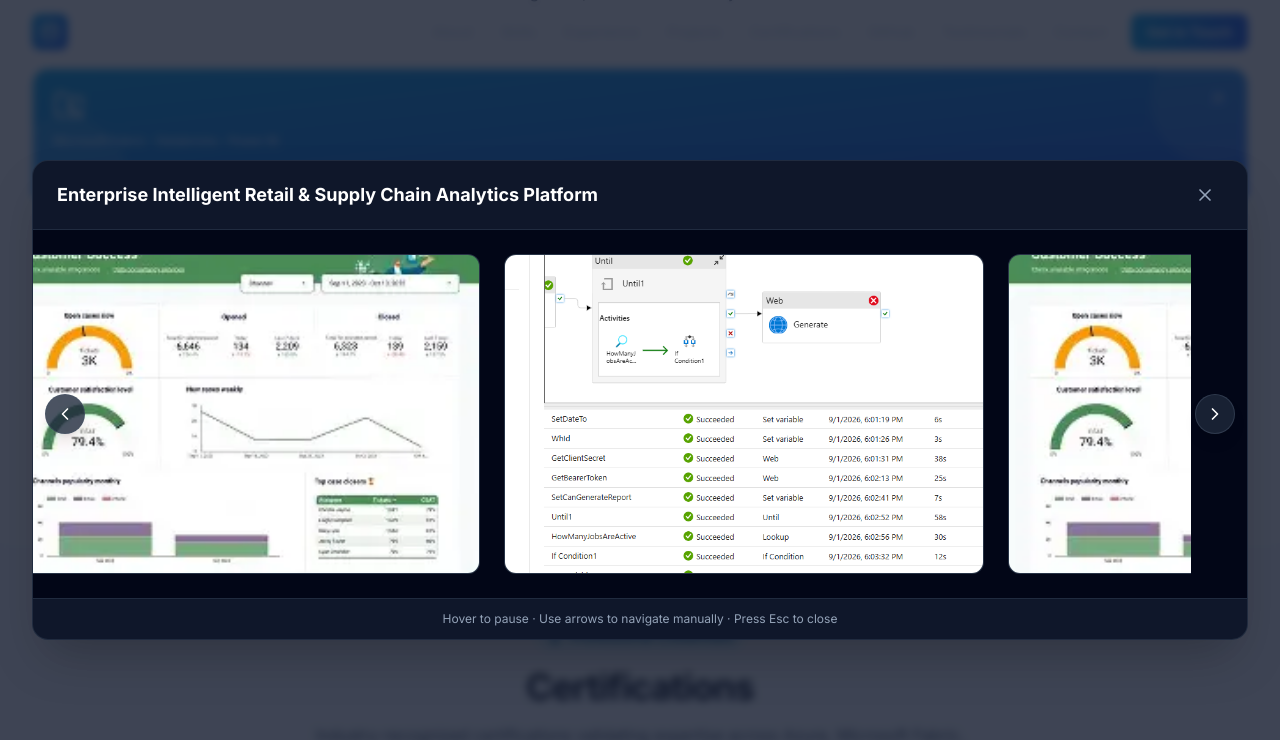
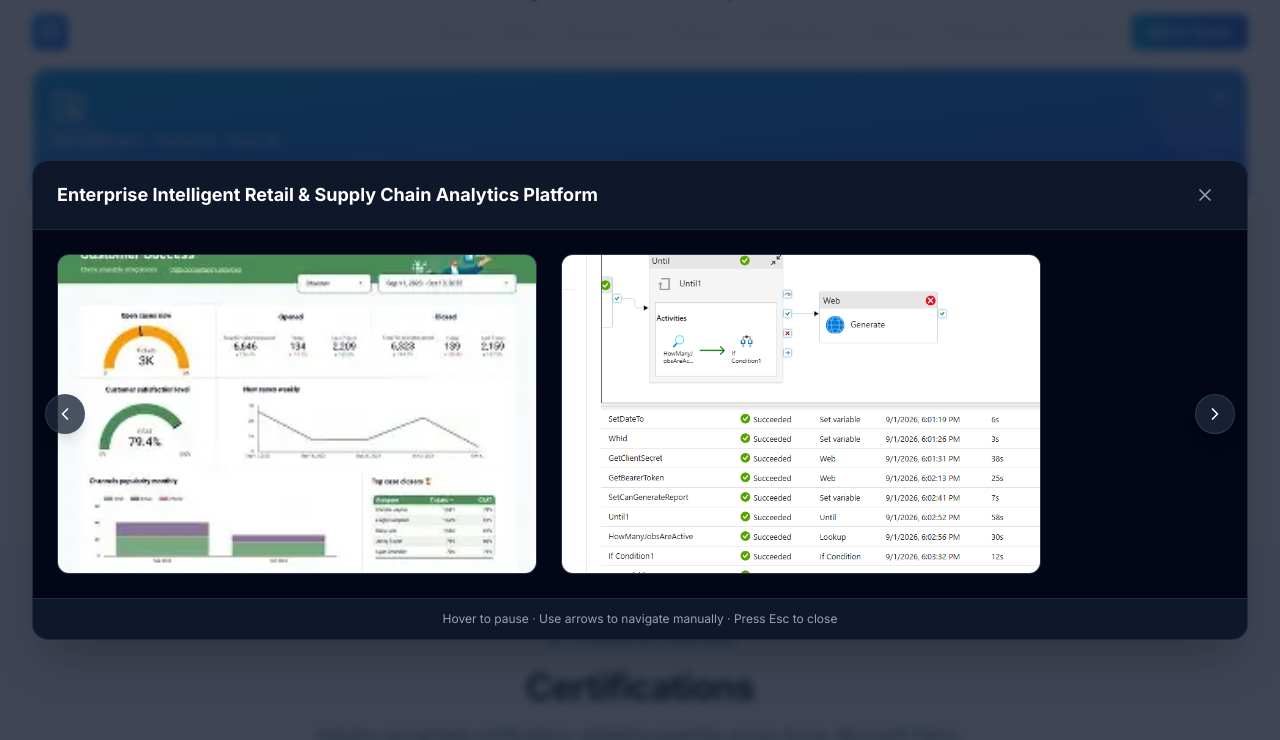
Before and after one commit to Integration-Hub-DE/Portfolio-Mahesh-2, a React (Vite) app: page / in a window 1280 px wide. Both pictures are taken after a click on the button "View Dashboards". Shown: the part 5486-6226 px from the top of the page. Built offline with nearby package versions, Linux system fonts and the light colour scheme.

Commit message:
Fix gallery image duplication

```diff
--- a/src/components/ProjectGallery.tsx
+++ b/src/components/ProjectGallery.tsx
@@ -34,7 +34,7 @@ export default function ProjectGallery({
     track.scrollBy({ left: direction * (cardWidth + 24), behavior: 'smooth' });
   };
 
-  const doubled = [...images, ...images];
+  const displayImages = images.length <= 2 ? images : [...images, ...images];
 
   return (
     <div
@@ -85,11 +85,11 @@ export default function ProjectGallery({
           <div
             ref={trackRef}
             className={`flex gap-6 overflow-x-auto scroll-smooth px-6 ${
-              paused ? '' : 'animate-gallery-marquee'
+              paused || images.length <= 2 ? '' : 'animate-gallery-marquee'
             }`}
             style={{ scrollbarWidth: 'none' }}
           >
-            {doubled.map((src, i) => (
+            {displayImages.map((src, i) => (
               <div
                 key={i}
                 className="shrink-0 w-[22rem] sm:w-[26rem] md:w-[30rem] h-64 sm:h-72 md:h-80 rounded-xl overflow-hidden border border-slate-700/50 bg-slate-800"
```
